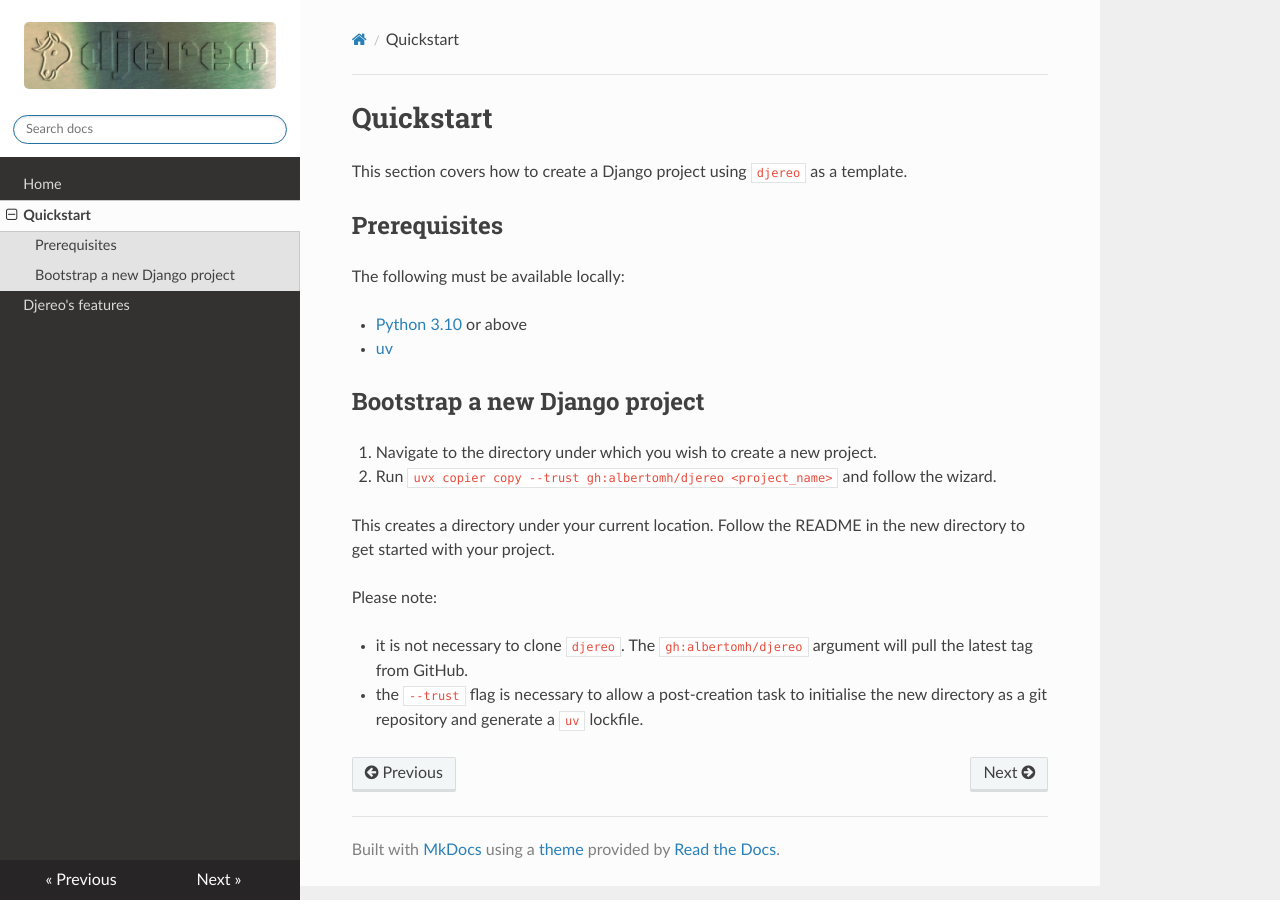
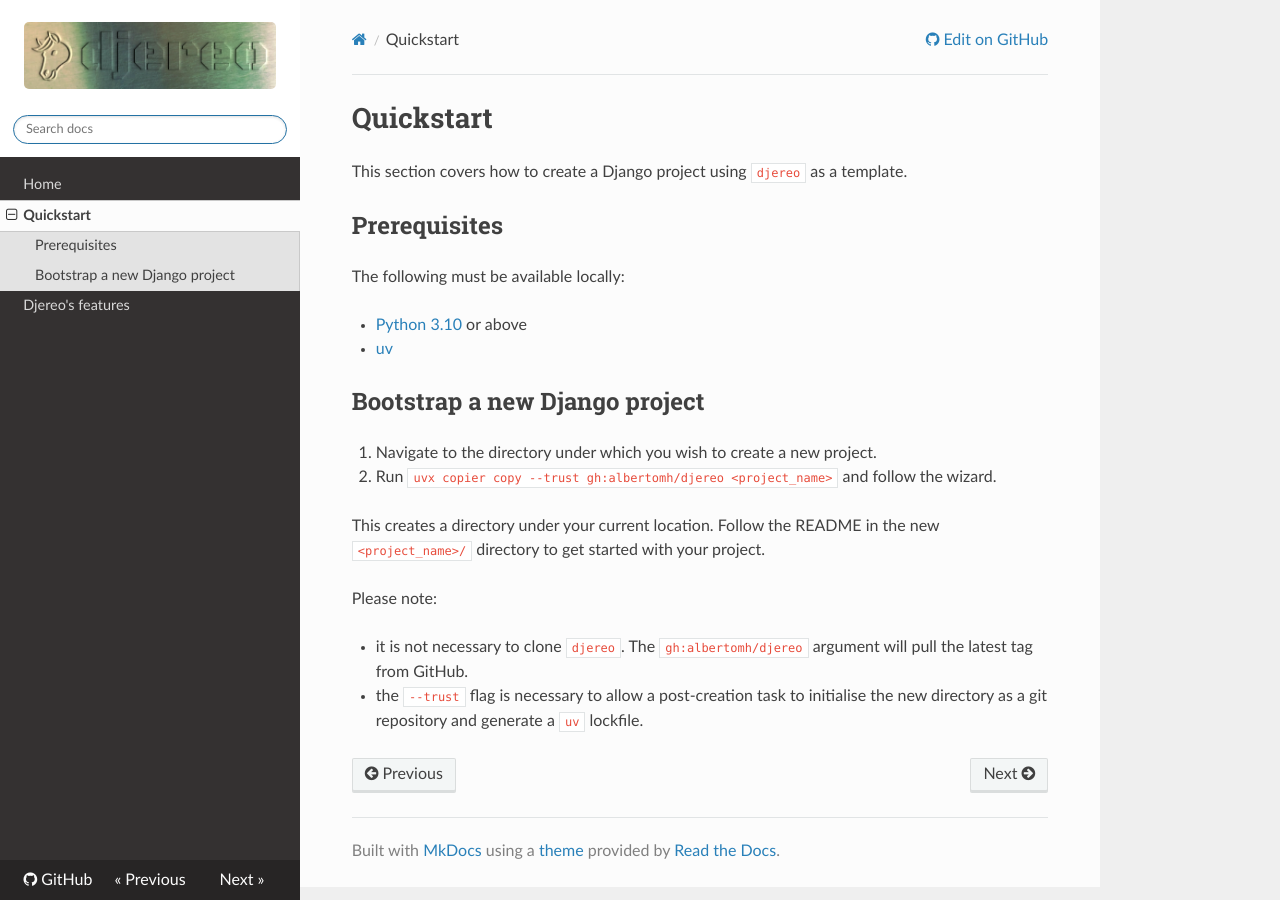
Before and after one commit to albertomh/djereo, an MkDocs documentation site: the page built from docs/src/quickstart.md, in a window 1280 px wide. Built offline with MkDocs 1.6.1, drawn with Linux system fonts in a browser that asks for light colours; nearby versions of some CDN libraries; some of the changed lines change nothing that is shown.

Commit message:
chore(docs): tweak mkdocs & add link to GitHub repo

```diff
--- a/docs/mkdocs.yml
+++ b/docs/mkdocs.yml
@@ -15,5 +15,6 @@ theme:
     hljs_languages:
         - yaml
     logo: media/djereo_wordmark-logo.webp
+repo_url: https://github.com/albertomh/djereo
 markdown_extensions:
   - attr_list
--- a/docs/src/quickstart.md
+++ b/docs/src/quickstart.md
@@ -14,8 +14,8 @@ The following must be available locally:
 1. Navigate to the directory under which you wish to create a new project.
 1. Run `uvx copier copy --trust gh:albertomh/djereo <project_name>` and follow the wizard.
 
-This creates a directory under your current location. Follow the README in the new directory
-to get started with your project.
+This creates a directory under your current location. Follow the README in the new
+`<project_name>/` directory to get started with your project.
 
 Please note:
 
```
Also changed, not shown: README.md.
